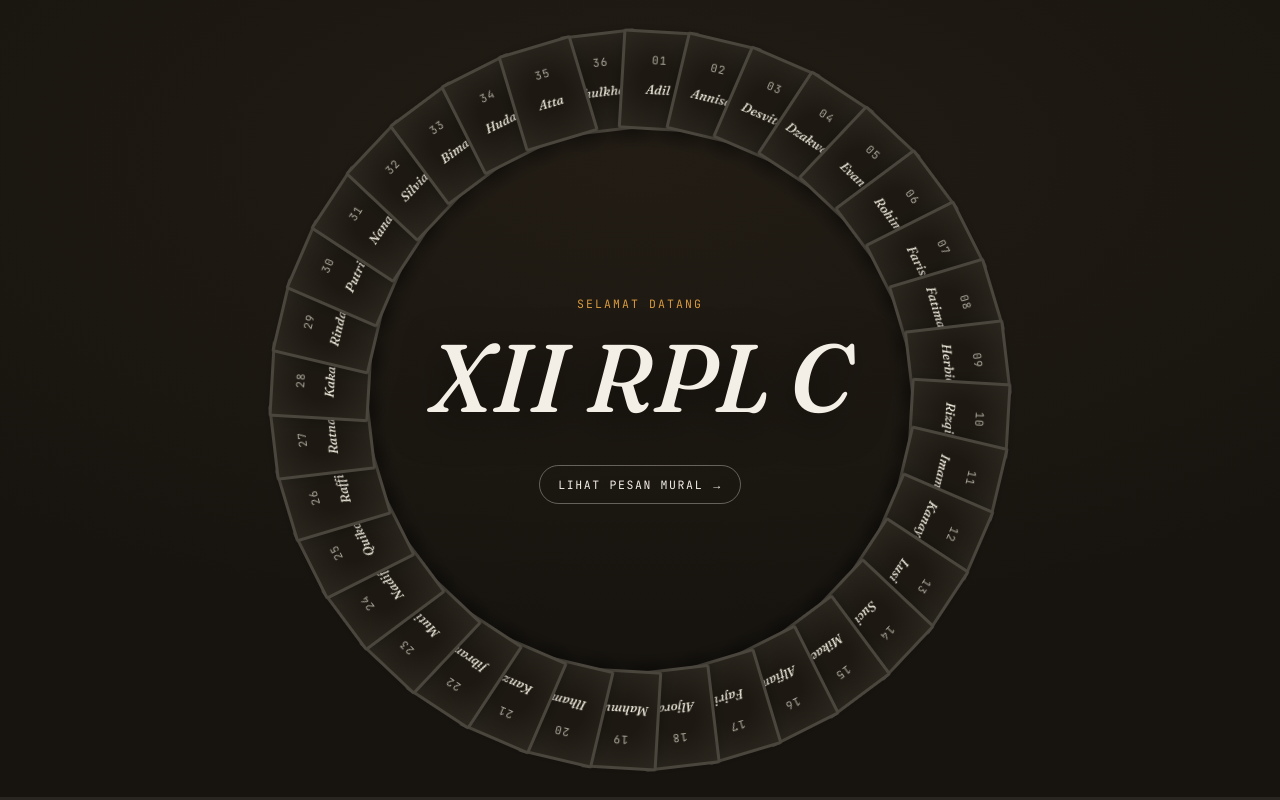
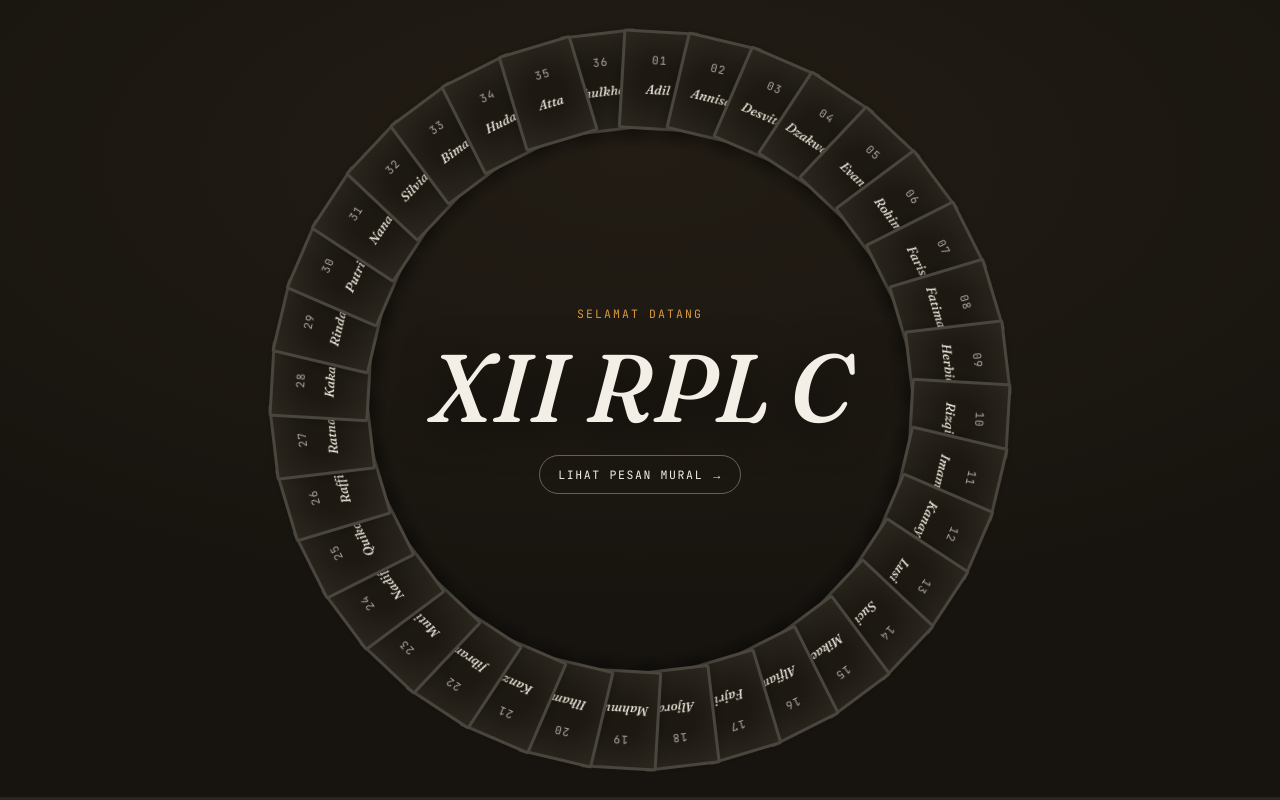
Before and after one commit to ilhmd-ham/melukisdengantintaharapan, a React (Vite) app: page / in a window 1280 px wide. Built offline with nearby package versions, Linux system fonts and the light colour scheme.

Commit message:
Update website

```diff
--- a/src/styles/global.css
+++ b/src/styles/global.css
@@ -276,7 +276,7 @@ body.scroll-locked {
 }
 
 .cta {
-  margin-top: 40px;
+  margin-top: 20px;
   display: inline-flex;
   align-items: center;
   gap: 10px;
```
